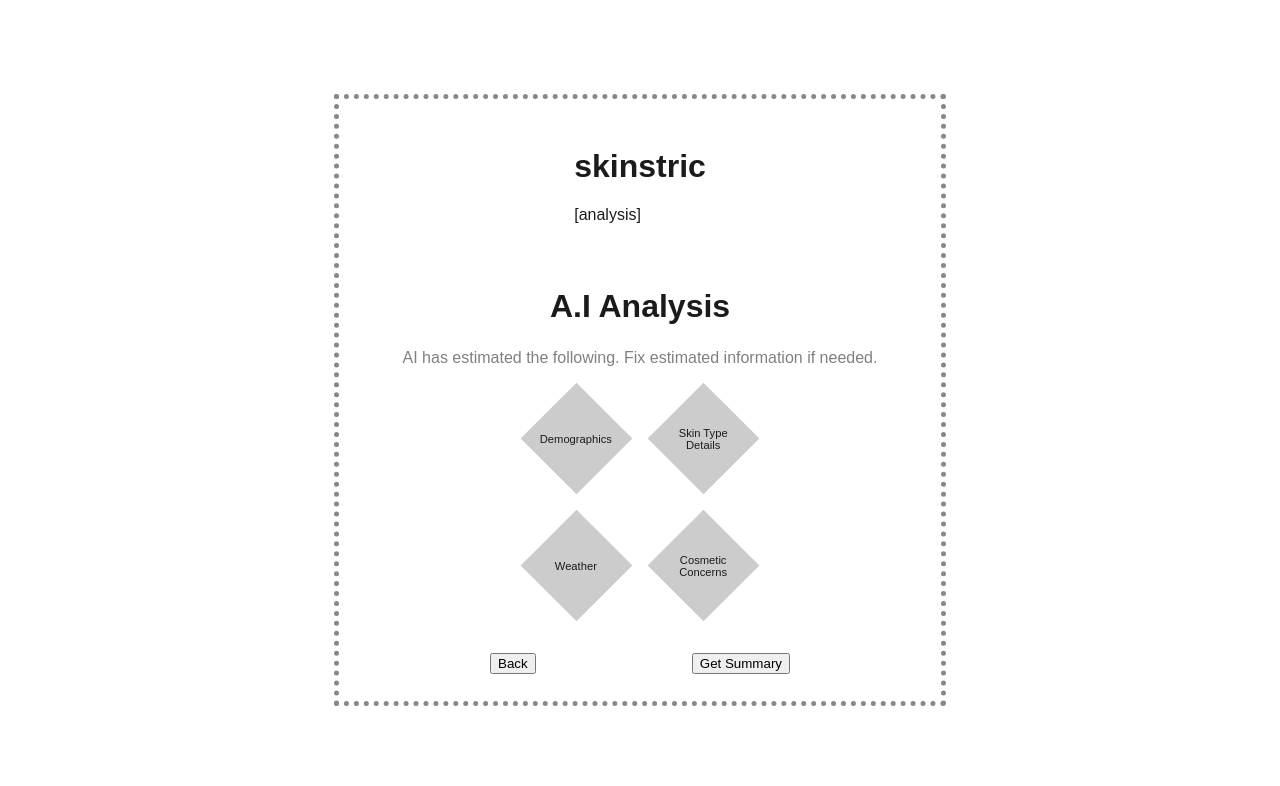
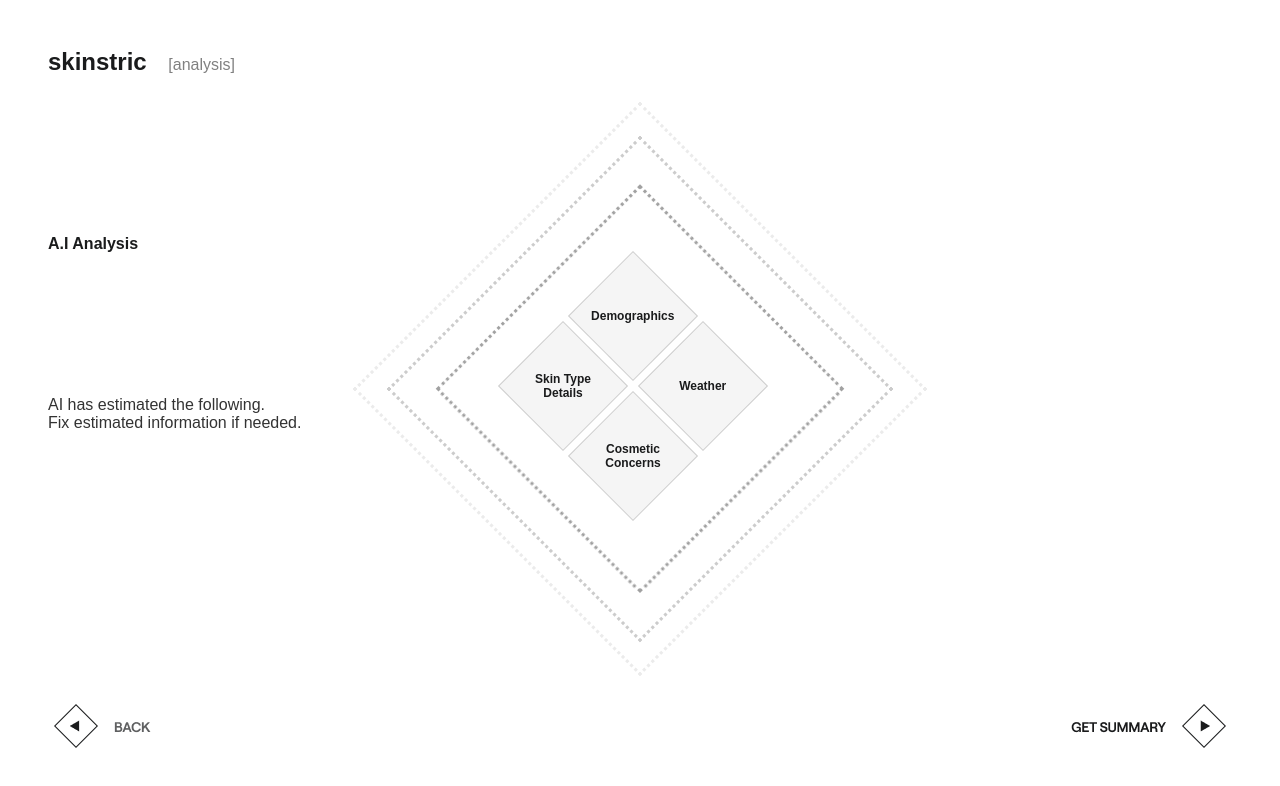
Before and after one commit to JuanGTR/Skinstric-AI, a React (Vite) app: page /analysis in a window 1280 px wide. Shown: the top 786 px of the page. Built offline with nearby package versions, Linux system fonts and the light colour scheme; a web font is replaced by a local one.

Commit message:
started demographics page

```diff
--- a/src/App.jsx
+++ b/src/App.jsx
@@ -6,7 +6,7 @@ import InputPage from './Pages/InputPage';
 import FaceInputPage from './Pages/FaceInputPage';
 import LoadingPage from './Pages/LoadingPage';
 import AnalysisPage from './Pages/AnalysisPage';
-import ResultsPage from './Pages/ResultsPage';
+import DemographicsPage from './Pages/DemographicsPage';
 
 
 
@@ -20,7 +20,7 @@ function App() {
         <Route path="/face-input" element={<FaceInputPage />} />
         <Route path="/loading" element={<LoadingPage />} />
         <Route path="/analysis" element={<AnalysisPage />} />
-        <Route path="/results" element={<ResultsPage />} />
+        <Route path="/results" element={<DemographicsPage />} />
 
       </Routes>
     </Router>
--- a/src/Pages/AnalysisPage.css
+++ b/src/Pages/AnalysisPage.css
@@ -1,71 +1,193 @@
-/* AnalysisPage.css */
-
 .analysis-page {
+  position: relative;
+  height: 100vh;
+  padding: 2rem 3rem;
+  font-family: 'Montserrat', sans-serif;
   display: flex;
   flex-direction: column;
-  align-items: center;
-  justify-content: center;
-  height: 100vh;
-  position: relative;
-  background-color: white;
+  justify-content: space-between;
+}
+
+.inline-header {
+  display: flex;
+  align-items: baseline;
+  gap: 1.35rem;
+  font-family: inherit;
+}
+
+.header-logo-text {
+  font-size: 1.5rem;
+  font-weight: 600;
+}
+
+.header-annotation {
+  font-size: 1rem;
+  font-weight: 300;
+  color: gray;
 }
 
 .analysis-title {
-  font-size: 2rem;
+  font-size: 1rem;
   font-weight: bold;
-  margin-top: 4rem;
-  margin-bottom: 0.5rem;
+  margin-top: 1rem;
 }
 
 .analysis-subtitle {
   font-size: 1rem;
-  color: gray;
-  margin-bottom: 2rem;
+  color: #333;
+  margin-top: 0.25rem;
 }
 
+/* Dotted square background */
 .dotted-square {
   position: absolute;
-  width: 602px;
-  height: 602px;
-  border: 5px dotted #888;
-  transform: rotate(0deg);
+  top: 45%;
+  left: 50%;
+  width: 282px;
+  height: 282px;
+  border: 3px dotted #999;
+  transform: translate(-50%, -50%) rotate(45deg);
   z-index: 0;
 }
+.dotted-square-two {
+  position: absolute;
+  top: 45%;
+  left: 50%;
+  width: 352px;
+  height: 352px;
+  border: 3px dotted #999;
+  transform: translate(-50%, -50%) rotate(45deg);
+  z-index: 0;
+  opacity: 0.5;
+}
+.dotted-square-three {
+  position: absolute;
+  top: 45%;
+  left: 50%;
+  width: 400px;
+  height: 400px;
+  border: 3px dotted #999;
+  transform: translate(-50%, -50%) rotate(45deg);
+  z-index: 0;
+  opacity: 0.2;
+}
 
+/* Diamond button layout */
 .diamond-button-container {
+  position: absolute;
+  top: 47%;
+  left: 51%;
+  width: 270px;
+  height: 270px;
+  transform: translate(-50%, -50%);
   display: grid;
-  grid-template-columns: repeat(2, 1fr);
-  gap: 3rem;
-  position: relative;
+  grid-template-columns: repeat(3, 70px);
+  grid-template-rows: repeat(3, 70px);
+  gap: 0;
   z-index: 1;
 }
 
+
 .diamond-button {
-  width: 79px;
-  height: 79px;
-  background-color: #ccc;
+  width: 90px;
+  height: 90px;
+  background-color: #f5f5f5;
   transform: rotate(45deg);
   display: flex;
   align-items: center;
   justify-content: center;
   cursor: pointer;
-  transition: box-shadow 0.3s ease, transform 0.2s ease;
-}
-
-.diamond-button:hover {
-  box-shadow: 0 0 15px rgba(0, 0, 0, 0.3);
-  transform: rotate(45deg) scale(1.05);
+  font-size: 0.75rem;
+  text-align: center;
+  font-weight: 600;
+  box-shadow: 0 0 0 1px #ccc;
 }
 
 .diamond-button span {
-  transform: rotate(-45deg);
-  font-size: 0.7rem;
-  text-align: center;
+  transform: rotate(-45deg); /* counter-rotation */
+  display: block;
 }
 
+/* Positioning each button in the diamond grid */
+/* Top Center */
+.diamond-button:nth-child(1) {
+  grid-column: 2;
+  grid-row: 1;
+}
+
+/* Left Center */
+.diamond-button:nth-child(2) {
+  grid-column: 1;
+  grid-row: 2;
+}
+
+/* Right Center */
+.diamond-button:nth-child(3) {
+  grid-column: 3;
+  grid-row: 2;
+}
+
+/* Bottom Center */
+.diamond-button:nth-child(4) {
+  grid-column: 2;
+  grid-row: 3;
+}
+
+
+/* Footer buttons */
 .footer-buttons {
   display: flex;
   justify-content: space-between;
-  width: 300px;
-  margin-top: 3rem;
+  align-items: center;
+  margin-top: auto;
+  padding: 5rem 0;
 }
+
+.footer-buttons button {
+  background: none;
+  border: none;
+  font-size: 0.875rem;
+  cursor: pointer;
+  font-weight: 500;
+    transition: all 0.2s ease-in-out;
+
+}
+
+.dotted-square {
+  animation: pulse 3s infinite ease-in-out;
+}
+
+@keyframes pulse {
+  0%, 100% {
+    opacity: 0.9;
+    transform: translate(-50%, -50%) rotate(45deg) scale(1);
+  }
+  50% {
+    opacity: 1;
+    transform: translate(-50%, -50%) rotate(45deg) scale(1.02);
+  }
+}
+
+.diamond-button {
+  animation: fadeInUp 0.6s ease;
+}
+
+@keyframes fadeInUp {
+  from {
+    opacity: 0;
+    transform: rotate(45deg) translateY(10px);
+  }
+  to {
+    opacity: 1;
+    transform: rotate(45deg) translateY(0);
+  }
+}
+.diamond-button:hover {
+  transform: rotate(45deg) scale(1.05);
+  background-color: #ccc; /* slightly darker gray */
+  box-shadow: 0 4px 8px rgba(0, 0, 0, 0.4);
+}
+
+.footer-buttons button:hover {
+  transform: scale(1.2);
+}
--- a/src/Pages/AnalysisPage.jsx
+++ b/src/Pages/AnalysisPage.jsx
@@ -1,5 +1,7 @@
 import { useNavigate } from 'react-router-dom';
 import './AnalysisPage.css';
+import getsummary from '../assets/images/getsummary.png'
+import back from '../assets/images/back-button.png'
 
 export default function AnalysisPage() {
   const navigate = useNavigate();
@@ -22,10 +24,12 @@ export default function AnalysisPage() {
 
       <h2 className="analysis-title">A.I Analysis</h2>
       <p className="analysis-subtitle">
-        AI has estimated the following. Fix estimated information if needed.
+        AI has estimated the following. <br />Fix estimated information if needed.
       </p>
 
       <div className="dotted-square" />
+      <div className="dotted-square-two" />
+      <div className="dotted-square-three" />
 
       <div className="diamond-button-container">
         <div className="diamond-button" onClick={() => handleNavigate('Demographics')}>
@@ -43,8 +47,12 @@ export default function AnalysisPage() {
       </div>
 
       <div className="footer-buttons">
-        <button onClick={() => navigate(-1)}>Back</button>
-        <button onClick={() => alert('Get Summary clicked')}>Get Summary</button>
+        <button onClick={() => navigate(-1)}>
+          <img src={back} alt="" />
+        </button>
+        <button onClick={() => alert('Get Summary clicked')}>
+          <img src={getsummary} alt="Get Summary" className="get-summary-icon" />
+        </button>
       </div>
     </div>
   );
--- /dev/null
+++ b/src/Pages/DemographicsPage.css
@@ -0,0 +1,189 @@
+/* DemographicsPage.css */
+
+.demographics-page {
+  font-family: 'Helvetica Neue', sans-serif;
+  color: #000;
+  padding: 2rem;
+  background-color: #fff;
+}
+
+.header {
+  display: flex;
+  justify-content: space-between;
+  font-size: 0.75rem;
+  letter-spacing: 0.05em;
+  color: #888;
+  margin-bottom: 1rem;
+}
+
+.title-section h1 {
+  font-size: 0.875rem;
+  font-weight: 600;
+  letter-spacing: 0.1em;
+  margin: 0;
+}
+
+.title-section h2 {
+  font-size: 3rem;
+  font-weight: 600;
+  margin: 0.25rem 0;
+}
+
+.subtitle {
+  font-size: 0.75rem;
+  color: #888;
+  margin-bottom: 2rem;
+}
+
+.main-content {
+  display: flex;
+  gap: 2rem;
+}
+
+.category-selector {
+  display: flex;
+  flex-direction: column;
+  gap: 1rem;
+}
+
+.category-button {
+  background-color: #eee;
+  border: none;
+  padding: 1rem;
+  text-align: left;
+  cursor: pointer;
+  transition: background-color 0.2s;
+}
+
+.category-button:hover {
+  background-color: #ddd;
+}
+
+.category-button.selected {
+  background-color: #111;
+  color: #fff;
+}
+
+.prediction-label {
+  font-weight: bold;
+  font-size: 0.85rem;
+}
+
+.category-label {
+  font-size: 0.7rem;
+  color: #aaa;
+}
+
+.prediction-display {
+  flex: 1;
+  display: flex;
+  flex-direction: column;
+  align-items: center;
+  justify-content: center;
+  background-color: #f7f7f7;
+  padding: 2rem;
+}
+
+.prediction-display h3 {
+  font-size: 1.75rem;
+  text-transform: capitalize;
+  margin-bottom: 1.5rem;
+}
+
+.circle-confidence {
+  width: 200px;
+  height: 200px;
+  border: 2px solid #000;
+  border-radius: 50%;
+  display: flex;
+  align-items: center;
+  justify-content: center;
+  font-size: 1.5rem;
+  margin-bottom: 1rem;
+}
+
+.note {
+  font-size: 0.75rem;
+  color: #888;
+}
+
+.option-list {
+  width: 250px;
+  background-color: #f4f4f4;
+  padding: 1rem;
+}
+
+.option-header {
+  display: flex;
+  justify-content: space-between;
+  font-size: 0.75rem;
+  font-weight: bold;
+  margin-bottom: 1rem;
+}
+
+.option-item {
+  display: flex;
+  justify-content: space-between;
+  padding: 0.5rem 0;
+  font-size: 0.875rem;
+  border-bottom: 1px solid #ddd;
+}
+
+.option-item.highlight {
+  background-color: #111;
+  color: #fff;
+  font-weight: bold;
+}
+
+.footer-buttons {
+  display: flex;
+  justify-content: space-between;
+  align-items: center;
+  margin-top: 3rem;
+}
+
+.back-button {
+  border: 1px solid #000;
+  background: transparent;
+  padding: 0.75rem 1.5rem;
+  cursor: pointer;
+  transition: background 0.3s, color 0.3s;
+}
+
+.back-button:hover {
+  background: #000;
+  color: #fff;
+}
+
+.action-buttons {
+  display: flex;
+  gap: 1rem;
+}
+
+.reset-button,
+.confirm-button {
+  padding: 0.75rem 1.5rem;
+  cursor: pointer;
+  border: none;
+  font-weight: bold;
+  transition: background 0.3s;
+}
+
+.reset-button {
+  background: #fff;
+  border: 1px solid #000;
+}
+
+.confirm-button {
+  background: #000;
+  color: #fff;
+}
+
+.reset-button:hover {
+  background: #000;
+  color: #fff;
+}
+
+.confirm-button:hover {
+  background: #333;
+}
--- /dev/null
+++ b/src/Pages/DemographicsPage.jsx
@@ -0,0 +1,109 @@
+import React, { useState } from 'react';
+import './DemographicsPage.css';
+
+const mockApiResponse = {
+  race: {
+    black: 0.1195,
+    white: 0.128,
+    "southeast asian": 0.063,
+    "south asian": 0.143,
+    "latino hispanic": 0.062,
+    "east asian": 0.253,
+    "middle eastern": 0.232
+  },
+  age: {
+    "20-29": 0.032,
+    "30-39": 0.15,
+    "40-49": 0.214,
+    "10-19": 0.061,
+    "50-59": 0.142,
+    "3-9": 0.118,
+    "60-69": 0.064,
+    "70+": 0.1,
+    "0-2": 0.12
+  },
+  gender: {
+    male: 0.52,
+    female: 0.48
+  }
+};
+
+const formatPercent = (value) => `${Math.round(value * 100)}%`;
+
+const DemographicsPage = () => {
+  const [selectedCategory, setSelectedCategory] = useState('race');
+  const [data, setData] = useState(mockApiResponse);
+
+  const selectedData = data[selectedCategory];
+  const sortedEntries = Object.entries(selectedData).sort((a, b) => b[1] - a[1]);
+  const topPrediction = sortedEntries[0];
+
+  return (
+    <div className="demographics-page">
+      <header className="header">
+        <span className="skinstric-label">SKINSTRIC</span>
+        <span className="analysis-link">[ ANALYSIS ]</span>
+      </header>
+
+      <div className="title-section">
+        <h1 className="analysis-title">A.I. ANALYSIS</h1>
+        <h2 className="demographics-title">DEMOGRAPHICS</h2>
+        <p className="subtitle">PREDICTED RACE & AGE</p>
+      </div>
+
+      <div className="main-content">
+        {/* Left panel */}
+        <div className="category-selector">
+          {['race', 'age', 'gender'].map((cat) => {
+            const top = Object.entries(data[cat]).sort((a, b) => b[1] - a[1])[0][0];
+            return (
+              <button
+                key={cat}
+                className={`category-button ${selectedCategory === cat ? 'selected' : ''}`}
+                onClick={() => setSelectedCategory(cat)}
+              >
+                <div className="prediction-label">{top.toUpperCase()}</div>
+                <div className="category-label">{cat.toUpperCase()}</div>
+              </button>
+            );
+          })}
+        </div>
+
+        {/* Center content */}
+        <div className="prediction-display">
+          <h3>{topPrediction[0]}</h3>
+          <div className="circle-confidence">
+            <span>{formatPercent(topPrediction[1])}</span>
+          </div>
+          <p className="note">If A.I. estimate is wrong, select the correct one.</p>
+        </div>
+
+        {/* Right options list */}
+        <div className="option-list">
+          <div className="option-header">
+            <span>{selectedCategory.toUpperCase()}</span>
+            <span>A.I. CONFIDENCE</span>
+          </div>
+          <ul>
+            {sortedEntries.map(([label, val]) => (
+              <li key={label} className={`option-item ${label === topPrediction[0] ? 'highlight' : ''}`}>
+                <span className="option-name">{label}</span>
+                <span className="option-percent">{formatPercent(val)}</span>
+              </li>
+            ))}
+          </ul>
+        </div>
+      </div>
+
+      <footer className="footer-buttons">
+        <button className="back-button">BACK</button>
+        <div className="action-buttons">
+          <button className="reset-button">RESET</button>
+          <button className="confirm-button">CONFIRM</button>
+        </div>
+      </footer>
+    </div>
+  );
+};
+
+export default DemographicsPage;
```
Also changed, not shown: src/assets/images/getsummary.png (added).
